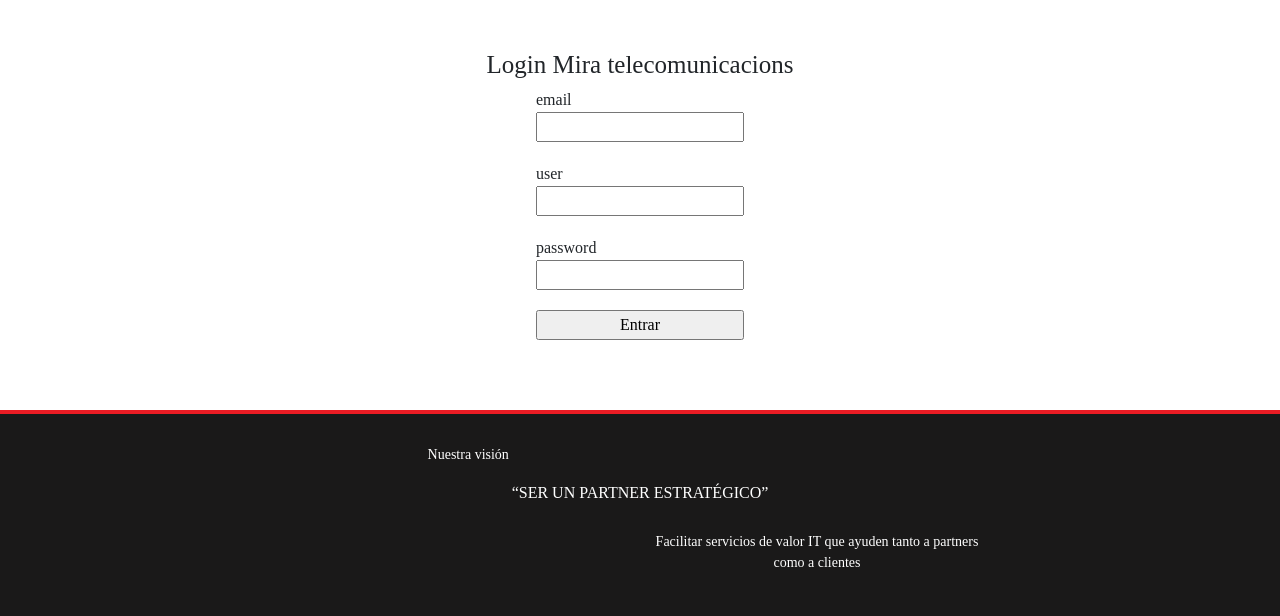
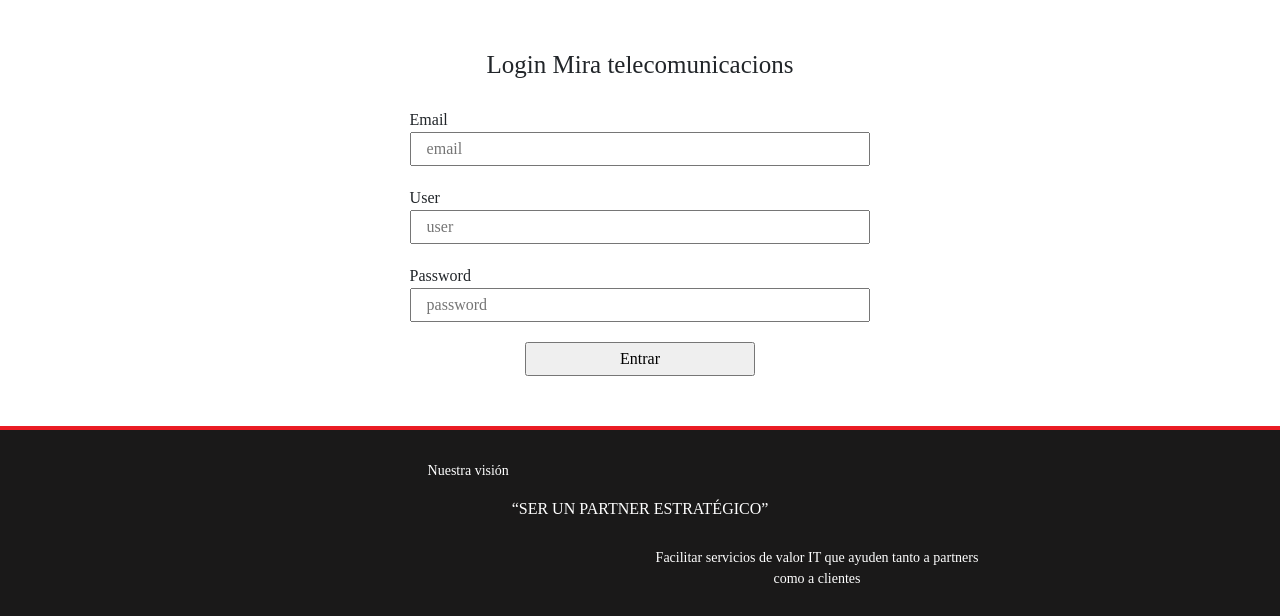
Before and after one commit to mcy03/miratelecomunicacionees, a PHP site: page /miratelecomunicacionees/index.php?controller=login in a window 1280 px wide. Shown: the part 120-736 px from the top of the page. Run offline with PHP 8.4, Linux system fonts and the light colour scheme; some libraries are stand-ins or nearby versions.

Commit message:
empezado admin menu lateral y interfaz

```diff
--- /dev/null
+++ b/Controller/viewsController/adminController.php
@@ -0,0 +1,41 @@
+<?php
+
+class adminController{
+    public function index(){
+        session_start(); // Inicia la sesión
+        if (!isset($_SESSION['admin'])) {
+            header("Location: ".url."?controller=login");
+        }else{
+
+            // Incluye archivos de vista para la cabecera, la página principal (home) y el footer
+            require_once("view/header.php");
+            require_once("view/admin/admin.php");
+            require_once("view/footer.php");
+        }
+
+
+    }
+
+    public function deloguear(){
+        session_start(); // Inicia la sesión
+
+        if (isset($_SESSION['admin'])) {
+            session_destroy();
+        }
+
+        header("Location: ".url."?controller=login");
+    }
+
+    public function prueba(){
+        session_start(); // Inicia la sesión
+
+        // Verifica si no existe la variable de sesión 'selecciones' y la inicializa como un array vacío si es así
+        if (!isset($_SESSION['selecciones'])) {
+            $_SESSION['selecciones'] = array();
+        }
+
+        // Incluye archivos de vista para la cabecera, la página principal (home) y el footer
+        require_once("view/prueba.html");
+    }
+}
+?>
--- a/Controller/viewsController/entrieAdminController.php
+++ /dev/null
@@ -1,30 +0,0 @@
-<?php
-
-class entrieAdminController{
-    public function index(){
-        session_start(); // Inicia la sesión
-
-        // Verifica si no existe la variable de sesión 'selecciones' y la inicializa como un array vacío si es así
-        if (!isset($_SESSION['selecciones'])) {
-            $_SESSION['selecciones'] = array();
-        }
-
-        // Incluye archivos de vista para la cabecera, la página principal (home) y el footer
-        require_once("view/header.php");
-        require_once("view/admin/entrie/entries.php");
-        require_once("view/footer.php");
-    }
-
-    public function prueba(){
-        session_start(); // Inicia la sesión
-
-        // Verifica si no existe la variable de sesión 'selecciones' y la inicializa como un array vacío si es así
-        if (!isset($_SESSION['selecciones'])) {
-            $_SESSION['selecciones'] = array();
-        }
-
-        // Incluye archivos de vista para la cabecera, la página principal (home) y el footer
-        require_once("view/prueba.html");
-    }
-}
-?>
--- a/Controller/viewsController/loginController.php
+++ b/Controller/viewsController/loginController.php
@@ -1,14 +1,19 @@
 <?php
 include_once 'Model/User.php';
+include_once 'Model/email_permiso.php';
+
 class loginController{
     public function index(){
         session_start(); // Inicia la sesión
 
         // Verifica si no existe la variable de sesión 'selecciones' y la inicializa como un array vacío si es así
-        if (isset($_SESSION['user'])) {
-            header("Location: ".url."?controller=loginController&action=loguear");
+        if (isset($_SESSION['admin'])) {
+            header("Location: ".url."?controller=admin");
 
         }else{
+            if (isset($_COOKIE['error'])) {
+                $error = $_COOKIE['error'];
+            }
             // Incluye archivos de vista para la cabecera, la página principal (home) y el footer
             require_once("view/header.php");
             require_once("view/admin/login.php");
@@ -20,8 +25,33 @@ class loginController{
 
     public function loguear(){
         session_start(); // Inicia la sesión
+        $users = User::getUsers();
 
-        echo $_POST['email'];
+        $error = "Error: ";
+        foreach ($users as $user) {
+            if ($user->getUSER() == $_POST['user']) {
+                if (password_verify($_POST['password'], $user->getPASSWORD())) {
+                    $emails = email_permiso::getEmailsByUser($user->getUSUARIO_ID());
+                    foreach ($emails as $email) {
+                        if ($email->getEMAIL() == $_POST['email']) {
+                            $_SESSION['admin'] = array($user->getUSER(), $user->getPASSWORD(), $email->getEMAIL());
+                            header("Location: ".url."?controller=admin");
+                        }else{
+                            $error = 1;
+                        }
+                    }
+                }else{
+                    $error = 2;
+                }
+            }else{
+                $error = 3;
+            }
+
+            setcookie('error', $error, time() + 3600, "/");
+            header("Location: ".url."?controller=login");
+        }
+
+
     }
 
     public function prueba(){
--- a/Model/User.php
+++ b/Model/User.php
@@ -2,23 +2,115 @@
 class User {
     protected $USUARIO_ID;
     protected $USER;
-    protected $PASSSWORD;
+    protected $PASSWORD;
 
     public function ___construct(){
 
     }
 
-    public static function getTecnologies(){
+    public static function getUsers(){
         $conn = db::connect();
-        $consulta = "SELECT * FROM tecnologia";
+        $consulta = "SELECT * FROM user";
 
         if ($resultado = $conn->query($consulta)) {
-            while ($obj = $resultado->fetch_object('Tecnologia')) {
-                $arrayTecnologias []= $obj;
+            while ($obj = $resultado->fetch_object('User')) {
+                $arrayUsers []= $obj;
             }
 
             $resultado->close();
-            return $arrayTecnologias;
+            return $arrayUsers;
         }
     }
+
+    public static function getUserByName($name){
+        $conn = db::connect();
+        $consulta = "SELECT * FROM user WHERE USER = $name";
+
+        if ($resultado = $conn->query($consulta)) {
+            while ($obj = $resultado->fetch_object('User')) {
+                $arrayUsers []= $obj;
+            }
+
+            $resultado->close();
+            return $arrayUsers;
+        }
+    }
+
+    public static function insertUser($USUARIO_ID, $USER, $PASSWORD){
+        $hash = password_hash($PASSWORD, PASSWORD_DEFAULT); // Encriptar la contraseña
+
+        $conn = db::connect(); // Establecer conexión a la base de datos
+
+        // Preparar la consulta de inserción de usuario con parámetros seguros
+        $stmt = $conn->prepare("INSERT INTO user (USUARIO_ID, USER, PASSWORD) VALUES (?, ?, ?)");
+
+        // Vincular parámetros a la consulta preparada
+        $stmt->bind_param("iss", $USUARIO_ID, $USER, $hash);
+
+        $stmt->execute(); // Ejecutar la consulta
+        $result = $stmt->get_result();// Obtener el resultado de la ejecución (puede no ser necesario)
+        $conn->close(); // Cerrar la conexión a la base de datos
+
+        return $result; // Devolver el resultado de la ejecución de la consulta
+    }
+
+    /**
+     * Get the value of USUARIO_ID
+     */
+    public function getUSUARIO_ID()
+    {
+        return $this->USUARIO_ID;
+    }
+
+    /**
+     * Set the value of USUARIO_ID
+     *
+     * @return  self
+     */
+    public function setUSUARIO_ID($USUARIO_ID)
+    {
+        $this->USUARIO_ID = $USUARIO_ID;
+
+        return $this;
+    }
+
+    /**
+     * Get the value of USER
+     */
+    public function getUSER()
+    {
+        return $this->USER;
+    }
+
+    /**
+     * Set the value of USER
+     *
+     * @return  self
+     */
+    public function setUSER($USER)
+    {
+        $this->USER = $USER;
+
+        return $this;
+    }
+
+    /**
+     * Get the value of PASSWORD
+     */
+    public function getPASSWORD()
+    {
+        return $this->PASSWORD;
+    }
+
+    /**
+     * Set the value of PASSWORD
+     *
+     * @return  self
+     */
+    public function setPASSWORD($PASSWORD)
+    {
+        $this->PASSWORD = $PASSWORD;
+
+        return $this;
+    }
 }
--- /dev/null
+++ b/Model/email_permiso.php
@@ -0,0 +1,60 @@
+<?php
+class email_permiso {
+    protected $EMAIL_ID;
+    protected $USUARIO_ID;
+    protected $EMAIL;
+    protected $PERSONA;
+
+    public function ___construct(){
+
+    }
+
+    public static function getEmails(){
+        $conn = db::connect();
+        $consulta = "SELECT * FROM email_permiso";
+
+        if ($resultado = $conn->query($consulta)) {
+            while ($obj = $resultado->fetch_object('email_permiso')) {
+                $arrayEmails []= $obj;
+            }
+
+            $resultado->close();
+            return $arrayEmails;
+        }
+    }
+
+    public static function getEmailsByUser($id){
+        $conn = db::connect();
+        $consulta = "SELECT * FROM email_permiso WHERE USUARIO_ID = $id";
+
+        if ($resultado = $conn->query($consulta)) {
+            while ($obj = $resultado->fetch_object('email_permiso')) {
+                $arrayEmails []= $obj;
+            }
+
+            $resultado->close();
+            return $arrayEmails;
+        }
+    }
+
+
+    /**
+     * Get the value of EMAIL
+     */
+    public function getEMAIL()
+    {
+        return $this->EMAIL;
+    }
+
+    /**
+     * Set the value of EMAIL
+     *
+     * @return  self
+     */
+    public function setEMAIL($EMAIL)
+    {
+        $this->EMAIL = $EMAIL;
+
+        return $this;
+    }
+}
--- a/config/parameters.php
+++ b/config/parameters.php
@@ -3,7 +3,7 @@
         'homeController.php', 'formacionController.php', 'cursoController.php',
         'calendarioController.php','serviciosITController.php', 'libreriaDigitalController.php',
         'laboratorioController.php', 'miraController.php', 'blogController.php', 'entradaController.php',
-        'entrieAdminController.php', 'loginController.php'));
+        'adminController.php', 'loginController.php'));
 
     define('apis', array(
         'ApiCertificacionController.php', 'ApiCursoController.php', 'ApiLaboratorioController.php',
@@ -11,8 +11,8 @@
         'ApiPublicacionController.php'));
 
     define('model', array(
-        'db.php', 'Certificacion.php', 'Laboratorio.php',
-        'Curso.php','Tecnologia.php', 'Calendario.php'));
+        'db.php', 'Certificacion.php', 'Laboratorio.php', 'Curso.php','Tecnologia.php', 'Calendario.php',
+        'User.php', 'email_permiso.php'));
 
     define('model_entries', array(
         'Categoria.php', 'Publicacion.php', 'Texto.php',
--- a/style/admin/login.css
+++ b/style/admin/login.css
@@ -5,9 +5,8 @@
     padding: 50px 0;
 }
 
-
 .login{
-    width: 50%;
+    width: 60%;
     display: flex;
     flex-direction: column;
     justify-content: center;
@@ -17,10 +16,31 @@
     font-size: 25px;
 }
 #form-login{
+    width: 60%;
     display: flex;
     flex-direction: column;
 }
 
+#form-login div{
+    display: flex;
+    flex-direction: column;
+}
+
+#form-login label{
+    margin-top: 20px;
+}
+
 #form-login input{
-    margin-bottom: 20px;
+    padding: 3px 15px;
 }
+
+#form-login input[type=submit]{
+    align-self: center;
+    width: 50%;
+    margin-top: 20px;
+}
+
+.p-error{
+    color: #EA1C24;
+    margin: 0;
+}
--- a/style/header.css
+++ b/style/header.css
@@ -95,11 +95,11 @@ header{
     height: auto;
 }
 
-nav{
+.nav-header{
     width: 70%;
 }
 
-nav ul {
+.nav-header ul {
     list-style: none;
     margin: 0;
     padding: 0;
@@ -107,14 +107,14 @@ nav ul {
     justify-content: space-between;
 }
 
-nav a {
+.nav-header a {
     text-decoration: none;
     color: #000000;
     padding: 10px;
     display: block;
 }
 
-nav a:hover {
+.nav-header a:hover {
     text-decoration: none;
     color: #EA1C24;
     padding: 10px;
@@ -137,18 +137,18 @@ nav a:hover {
     .header-two{
         justify-content: space-between;
     }
-    nav {
+    .nav-header {
         display: none;
         flex-direction: column;
         width: 100%;
         text-align: center;
     }
 
-    nav.active {
+    .nav-header.active {
         display: flex;
     }
 
-    nav a {
+    .nav-header a {
         border-top: 1px solid #fff;
         border-bottom: 1px solid #fff;
     }
--- a/view/admin/login.php
+++ b/view/admin/login.php
@@ -8,20 +8,40 @@
     <title>Login</title>
 </head>
 <body>
+    <?php   if (isset($error)) { ?>
+        <input id="input-error" type="hidden" value="<?=$error?>">
+    <?php   }else{ ?>
+        <input id="input-error" type="hidden" value="0">
+    <?php   }
+
+            if (isset($_COOKIE['error'])) {
+                setcookie('error', '', time() - 3600, "/");
+            }
+    ?>
     <div class="contenido">
         <section class="login">
             <h1>Login Mira telecomunicacions</h1>
             <form id="form-login" action="<?=url.'?controller=login&action=loguear'?>" method="post">
-                <label for="email">email</label>
-                <input type="email" name="email" id="" placeholder="">
-                <label for="user">user</label>
-                <input type="text" name="user" id="" placeholder="">
-                <label for="password">password</label>
-                <input type="password" name="password" id="" placeholder="">
+                <div class="divEmail">
+                    <label for="email">Email</label>
+                    <input type="email" name="email"  placeholder="email">
+                </div>
+                <div class="divUser">
+                    <label for="user">User</label>
+                    <input type="text" name="user"  placeholder="user">
+                </div>
+                <div class="divPassword">
+                    <label for="password">Password</label>
+                    <input type="password" name="password"  placeholder="password">
+                </div>
 
                 <input type="submit" value="Entrar">
             </form>
         </section>
     </div>
+
+    <script src="./script/login.js"></script>
+
+    <script src="https://cdn.jsdelivr.net/npm/axios/dist/axios.min.js"></script>
 </body>
 </html>
--- a/view/header.php
+++ b/view/header.php
@@ -28,7 +28,7 @@
             <div class="logo">
             <a href="<?=url.'?controller=home'?>"><img class="logo-mira" src="./resource/Miralogo/Mira.png" alt=""></a>
             </div>
-            <nav>
+            <nav class="nav-header">
                 <div class="menu-toggle" id="mobile-menu">
                     <span></span>
                     <span></span>
@@ -48,6 +48,11 @@
                 <img src="./resource/lupa.png" alt="Icono de búsqueda">
             </div>
         </div>
+        <?php if (isset($_SESSION['admin'])) { ?>
+            <div class="cabecera-admin">
+                <a href="<?=url.'?controller=admin'?>" class="inicio-admin">Mi sitio</a>
+            </div>
+        <?php } ?>
     </header>
     <script src="./script/header.js"></script>
 </body>
```
Also changed, not shown: script/admin.js (added, +13 -0 lines), script/login.js (added, +18 -0 lines), style/admin/inicio.css (added, +14 -0 lines), style/admin/menuAdmin.css (added, +39 -0 lines), view/admin/admin.php (added, +56 -0 lines), view/admin/menuAdmin.php (added, +10 -0 lines), view/admin/inicio.php (deleted).
